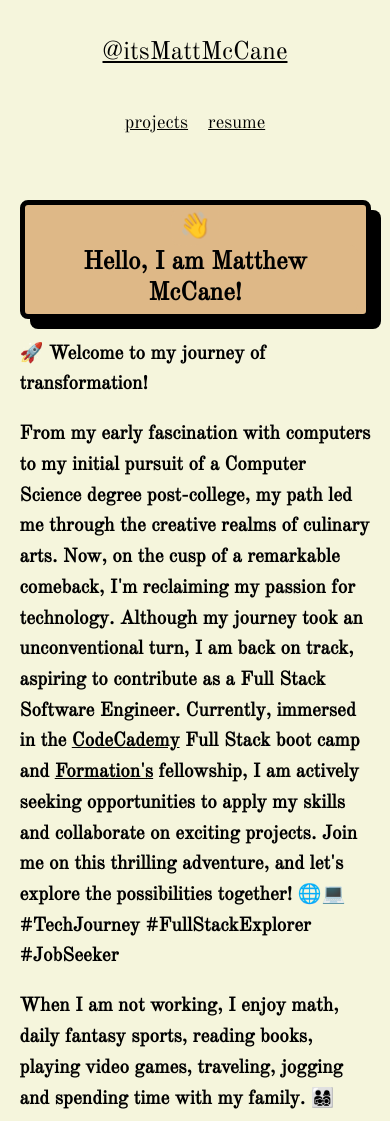
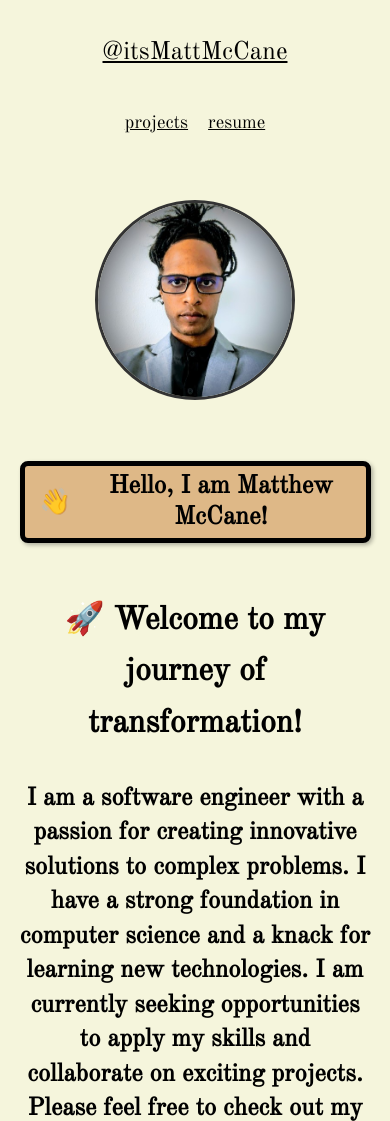
Before and after one commit to DakuwoN/DakuwoN.github.io, a plain HTML site: page index.html in a window 390 px wide. Shown: the top 1121 px of the page. Drawn offline with nearby package versions, Linux system fonts and the light colour scheme.

Commit message:
updated projects, homepage, added avatar

```diff
--- a/css/style.css
+++ b/css/style.css
@@ -96,83 +96,106 @@ a:active {
   font-weight: 600;
 }
 
-/* Main content  */
-
+/* Main content layout */
 main {
-  flex: 1;
+  display: flex;
+  flex-direction: column;
+  align-items: center;
   padding: 20px 0;
 }
 
-figure {
-  border: 5px solid black;
+.main-wrapper {
+  max-width: 1200px;
   width: 100%;
-  max-width: 500px;
-  height: auto;
-  border-radius: 1.5rem;
+}
+
+.intro-container {
+  display: flex;
   justify-content: center;
   align-items: center;
-  display: flex;
-  box-shadow: 10px 10px;
-  margin: 2em auto;
+  gap: 3rem; /* Increased gap between image and greeting */
+  margin-bottom: 2rem;
+}
+
+.profile-image {
+  width: 200px;
+  height: 200px;
+  border-radius: 50%;
+  object-fit: cover;
+  border: 3px solid #333;
 }
 
 h2 {
+  display: flex;
+  align-items: center;
   font-size: 2.5em;
-  display: inline-block;
   text-align: center;
   background-color: #deb887;
-  margin: 0;
   padding: 0.2em 0.5em;
   border-radius: 0.5rem;
   box-shadow: 10px 10px;
   border: 5px solid black;
 }
 
-.emoji-hand,
-h2,
-figure {
+h2, h2 * {
   background-color: #deb887;
 }
 
-/* Hand waving animation */
 .emoji-hand {
-  padding: 0.2em 0.5em;
-  border-radius: 0.5rem 0 0 0.5rem;
+  margin-right: 0.2em;
   display: inline-block;
   animation: wave 0.5s ease-in-out infinite;
 }
 
 .greeting {
-  padding: 0.2em 0.5em;
-  border-radius: 0 0.5rem 0.5rem 0;
   display: inline-block;
-  background-color: #deb887;
 }
 
-@keyframes wave {
-  0%,
-  100% {
-    transform: rotate(-3deg);
-  }
-  50% {
-    transform: rotate(3deg);
-  }
+.content-container {
+  width: 100%;
 }
 
-/* Paragraph content  */
-
 article {
-  display: flex;
   font-size: 1.1rem;
   font-weight: 500;
-  flex-direction: column;
   line-height: 1.8;
+  text-align: left;
 }
 
-p.welcome-content {
+.welcome-content-title {
+  font-size: 2rem;
+  font-weight: 800;
+  line-height: 1.6;
+  text-align: center;
+}
+
+.welcome-content {
   font-size: 1.2rem;
-  font-weight: bolder;
-  line-height: 1.6; /* Added line-height for mobile devices */
+  font-weight: 200;
+  line-height: 1.6;
+}
+
+/* Mobile responsiveness */
+@media only screen and (max-width: 768px) {
+  .intro-container {
+    flex-direction: column;
+    align-items: center;
+    gap: 1.5rem; /* Adjust gap for mobile */
+  }
+
+  .profile-image {
+    margin-bottom: 1rem;
+  }
+
+  h2 {
+    font-size: 1.8em;
+    padding: 0.1em 0.3em;
+    box-shadow: 2px 2px 4px rgba(0, 0, 0, 0.3);
+  }
+
+  .content-container {
+    text-align: center;
+  }
 }
 
 /* Footer content  */
@@ -216,11 +239,31 @@ footer {
   max-width: 1000px;
   position: relative;
   margin: auto;
+  padding: 0 50px; /* Add padding to make room for buttons */
 }
 
 .myProjects {
   display: none;
 }
+
+
+/* Remove underline from slide links */
+.slideshow-container > a {
+  text-decoration: none;
+}
+
+/* Ensure the text within the slides doesn't have an underline */
+.slideshow-container .myProjects .text {
+  text-decoration: none;
+}
+
+/* remove any potential hover effects */
+.slideshow-container > a:hover,
+.slideshow-container > a:focus,
+.slideshow-container > a:active {
+  text-decoration: none;
+}
+
 
 .prev,
 .next {
@@ -228,23 +271,29 @@ footer {
   position: absolute;
   top: 50%;
   width: auto;
-  margin-top: -22px;
   padding: 16px;
   color: #000000;
   font-weight: bold;
   transition: 0.6s ease;
-  border-radius: 0 3px 3px 0;
   user-select: none;
+  transform: translateY(-50%);
+  background-color: rgba(0, 0, 0, 0.1);
+  border: none; /* Remove any existing border */
+}
+
+.prev {
+  left: 0; /* Move to the left edge of the container */
 }
 
 .next {
-  right: 0;
-  border-radius: 3px 0 0 3px;
+  right: 0; /* Move to the right edge of the container */
 }
 
+/* Add hover effect */
 .prev:hover,
 .next:hover {
   background-color: rgba(0, 0, 0, 0.8);
+  color: #ffffff;
 }
 
 .text {
@@ -254,6 +303,11 @@ footer {
   bottom: 8px;
   width: 100%;
   text-align: center;
+  text-decoration: none; /* Add this line to remove underline */
+}
+
+.text a {
+  text-decoration: none;
 }
 
 .dot {
@@ -310,12 +364,13 @@ footer {
   h2 {
     font-size: 1.8em;
     padding: 0.1em 0.3em;
+    box-shadow: 2px 2px 4px rgba(0, 0, 0, 0.3);
   }
 
   p.welcome-content {
-    font-size: 1.2rem;
-    font-weight: bolder;
-    line-height: 1.6; /* Added line-height for mobile devices */
+    font-size: 1.4em;
+    font-weight: bold;
+    line-height: 1.4;
   }
 
   footer {
@@ -336,6 +391,22 @@ footer {
   .greeting {
     padding: 0.1em 0.3em;
   }
+
+  main {
+    flex-direction: column;
+    align-items: center;
+  }
+
+  .profile-image {
+    margin-right: 0;
+    margin-bottom: 1rem;
+    width: 150px;
+    height: 150px;
+  }
+
+  article {
+    text-align: center;
+  }
 }
 
 /* Tablet Devices */
@@ -354,13 +425,27 @@ footer {
   }
 
   p.welcome-content {
-    font-size: 1.5rem;
+    font-size: 1.6em;
     line-height: 1.5;
   }
 
   footer {
     font-size: 1.2em;
     font-weight: 700;
+  }
+
+  main {
+    flex-direction: column;
+    align-items: center;
+  }
+
+  .profile-image {
+    margin-right: 0;
+    margin-bottom: 1.5rem;
+  }
+
+  article {
+    text-align: center;
   }
 }
 
@@ -384,6 +469,124 @@ footer {
   }
 
   h2 {
-    font-size: 3em;
+    font-size: 2.5em;
+  }
+
+  p.welcome-content {
+    font-size: 1.8em;
   }
 }
+
+/* Mobile Devices */
+@media only screen and (max-width: 768px) {
+  main {
+    flex-direction: column;
+    align-items: center;
+  }
+
+  .profile-image {
+    margin-bottom: 1rem;
+  }
+
+  .content-wrapper {
+    text-align: center;
+  }
+
+  h2 {
+    font-size: 1.8em;
+    padding: 0.1em 0.3em;
+    box-shadow: 2px 2px 4px rgba(0, 0, 0, 0.3);
+  }
+
+  p.welcome-content {
+    font-size: 1.4em;
+    font-weight: bold;
+    line-height: 1.4;
+  }
+
+  article {
+    text-align: center;
+  }
+}
+
+/* New styles for profile image layout */
+.main-content {
+  display: flex;
+  align-items: flex-start;
+  gap: 2rem;
+  max-width: 1000px;
+  margin: 0 auto;
+  padding: 20px;
+}
+
+.profile-image {
+  width: 200px;
+  height: 200px;
+  border-radius: 50%;
+  object-fit: cover;
+  border: 3px solid #333;
+}
+
+.content-wrapper {
+  flex: 1;
+}
+
+/* Mobile responsiveness */
+@media only screen and (max-width: 768px) {
+  .main-content {
+    flex-direction: column;
+    align-items: center;
+  }
+
+  .profile-image {
+    margin-bottom: 1rem;
+  }
+}
+
+@keyframes wave {
+  0% { transform: rotate(0deg); }
+  25% { transform: rotate(-10deg); }
+  50% { transform: rotate(0deg); }
+  75% { transform: rotate(10deg); }
+  100% { transform: rotate(0deg); }
+}
+
+/* Slideshow container */
+.slideshow-container {
+  max-width: 1000px;
+  position: relative;
+  margin: auto;
+}
+
+/* Dot container */
+.dot-container {
+  text-align: center;
+  margin-top: 20px;
+}
+
+/* The dots/bullets/indicators */
+.dot {
+  cursor: pointer;
+  height: 15px;
+  width: 15px;
+  margin: 0 2px;
+  background-color: #bbb;
+  border-radius: 50%;
+  display: inline-block;
+  transition: background-color 0.6s ease;
+}
+
+.active, .dot:hover {
+  background-color: #717171;
+}
+
+/* Existing styles for fade animation */
+.fade {
+  animation-name: fade;
+  animation-duration: 1.5s;
+}
+
+@keyframes fade {
+  from {opacity: .4}
+  to {opacity: 1}
+}
--- a/index.html
+++ b/index.html
@@ -55,43 +55,33 @@
     </header>
 
     <main>
-      <section>
+      <div class="main-wrapper">
+        <div class="intro-container">
+          <img src="./images/selfie2.jpeg" alt="Matthew McCane" class="profile-image">
           <h2>
-          <span class="emoji-hand" aria-label="Waving hand">&#128075;</span> <span class="greeting">Hello, I am Matthew McCane!</span>
+            <span class="emoji-hand" aria-label="Waving hand">&#128075;</span>
+            <span class="greeting">Hello, I am Matthew McCane!</span>
           </h2>
-      </section>
-
-      <section>
-        <p class="welcome-content">
+        </div>
+        <div class="content-container">
+          <article>
+            <p class="welcome-content-title">
               🚀 Welcome to my journey of transformation!
             </p>
-
             <p class="welcome-content">
-          From my early fascination with computers to my initial pursuit of a
-          Computer Science degree post-college, my path led me through the
-          creative realms of culinary arts. Now, on the cusp of a remarkable
-          comeback, I'm reclaiming my passion for technology. Although my
-          journey took an unconventional turn, I am back on track, aspiring to
-          contribute as a Full Stack Software Engineer. Currently, immersed in
-          the
-          <a
-            href="https://www.codecademy.com/career-journey/full-stack-engineer"
-            target="_blank"
-            rel="noopener noreferrer"
-            >CodeCademy</a
-          >
-          Full Stack boot camp and <a href="https://formation.dev" rel="noopener noreferrer">Formation's</a> fellowship, I am actively seeking opportunities to apply my
-          skills and collaborate on exciting projects. Join me on this thrilling
-          adventure, and let's explore the possibilities together! 🌐💻
-          #TechJourney #FullStackExplorer #JobSeeker
+              I am a software engineer with a passion for creating innovative solutions to complex problems.
+              I have a strong foundation in computer science and a knack for learning new technologies.
+              I am currently seeking opportunities to apply my skills and collaborate on exciting projects.
+              Please feel free to check out my social links below and/or to contact me at anytime! 🌐💻
             </p>
-
             <p class="welcome-content">
               When I am not working, I enjoy math, daily fantasy sports, reading
-          books, playing video games, traveling, jogging and spending time with
+              books, playing video games, traveling, exercising and spending time with
               my family. 👨‍👩‍👧‍👦
             </p>
-      </section>
+          </article>
+        </div>
+      </div>
     </main>
 
     <footer>
```
Also changed, not shown: projects.html (+6 -4 lines). Lines whose indentation alone changed are shown as unchanged.
